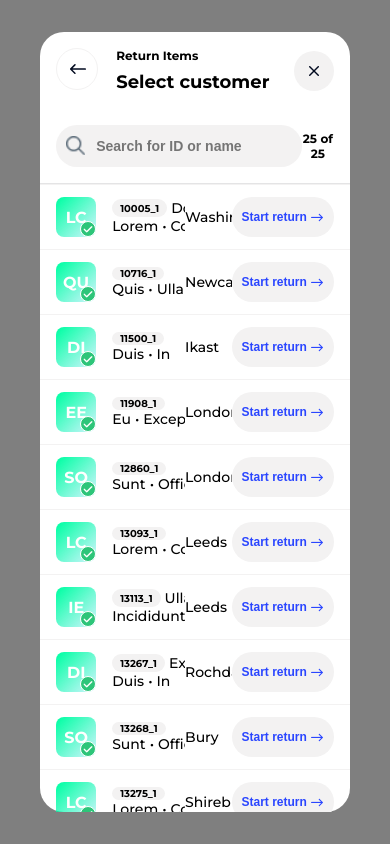
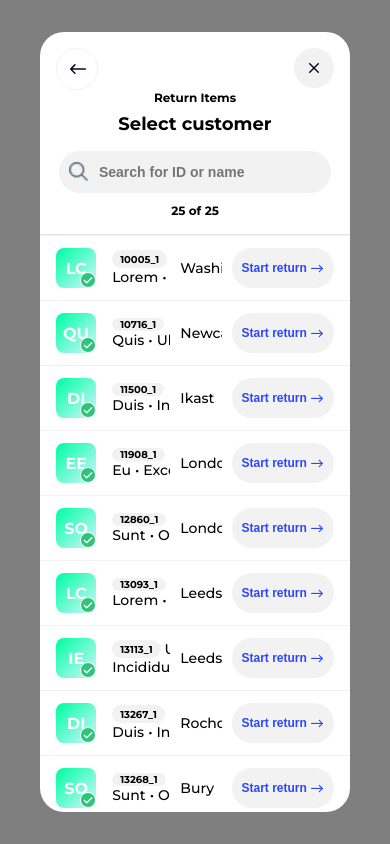
Before and after one commit to narguis/vue2-test, a Vue app: page / in a window 390 px wide. Built offline with nearby package versions, Linux system fonts and the light colour scheme.

Commit message:
fix: layout's responsivity finished

```diff
--- a/src/components/ReturnItemsModal.vue
+++ b/src/components/ReturnItemsModal.vue
@@ -13,6 +13,21 @@
         </div>
         <div class="close-button">
           <img src="/images/close.png" alt="" />
+        </div>
+      </div>
+
+      <div class="mobile-header">
+        <div class="mobile-header-top">
+          <div class="back-button">
+            <img src="/images/left-arrow.png" alt="" />
+          </div>
+          <div class="close-button">
+            <img src="/images/close.png" alt="" />
+          </div>
+        </div>
+        <div class="mobile-header-title">
+          <h5 class="header-title-return">Return Items</h5>
+          <h3 class="header-title-select">Select customer</h3>
         </div>
       </div>
 
@@ -157,7 +172,28 @@ export default {
   padding: 16px;
 }
 
+.mobile-header {
+  display: none;
+  flex-direction: column;
+  align-items: center;
+  padding: 16px;
+}
+
+.mobile-header-title {
+  display: flex;
+  flex-direction: column;
+  text-align: center;
+  gap: 8px;
+}
+
+.mobile-header-top {
+  width: 100%;
+  display: flex;
+  justify-content: space-between;
+}
+
 .back-button {
+  flex-shrink: 0;
   border: 1px solid #f3f2f2;
   width: 40px;
   height: 40px;
@@ -201,6 +237,7 @@ export default {
   justify-content: center;
   align-items: center;
   border-radius: 24px;
+  flex-shrink: 0;
 }
 
 .results-count {
@@ -217,6 +254,7 @@ export default {
 }
 
 .search-input {
+  min-width: 0;
   width: 304px;
   height: 40px;
   background-color: #f3f2f2;
@@ -229,6 +267,7 @@ export default {
   background-repeat: no-repeat;
   background-position: 10px center;
   background-size: 20px auto;
+  padding-right: 10px;
   padding-left: 40px;
 }
 
@@ -319,6 +358,7 @@ export default {
   align-items: center;
   font-size: 14px;
   font-weight: 500;
+  margin-left: 10px;
 }
 
 .start-return-button {
@@ -335,6 +375,7 @@ export default {
   text-align: center;
   flex-wrap: nowrap;
   flex-shrink: 0;
+  margin-left: 10px;
 }
 
 .customer-list {
@@ -349,4 +390,23 @@ export default {
   white-space: nowrap;
   min-width: 0;
 }
+
+@media (max-width: 540px) {
+  .search-bar {
+    flex-direction: column;
+    gap: 10px;
+    padding: 0px 16px 16px 16px;
+  }
+  .search-input {
+    width: 80%;
+  }
+
+  .mobile-header {
+    display: flex;
+  }
+
+  .modal-header {
+    display: none;
+  }
+}
 </style>
```
